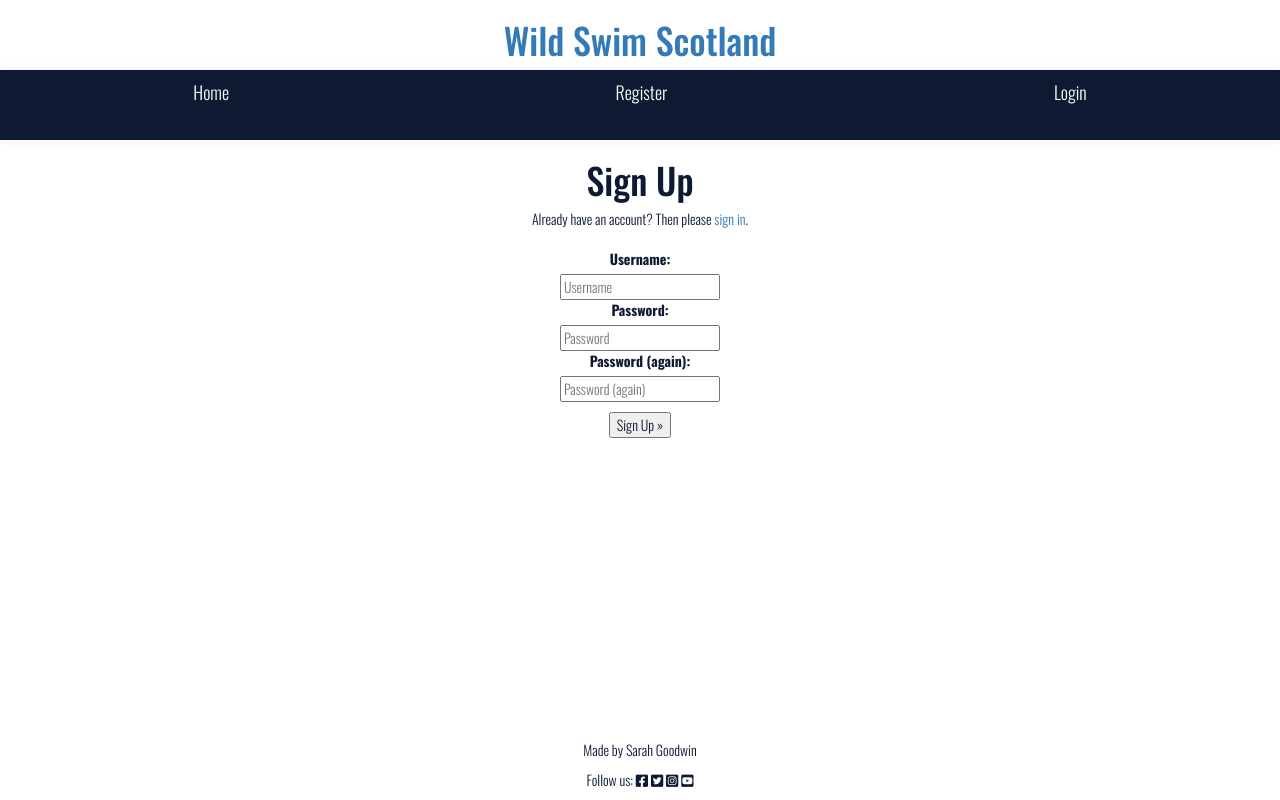
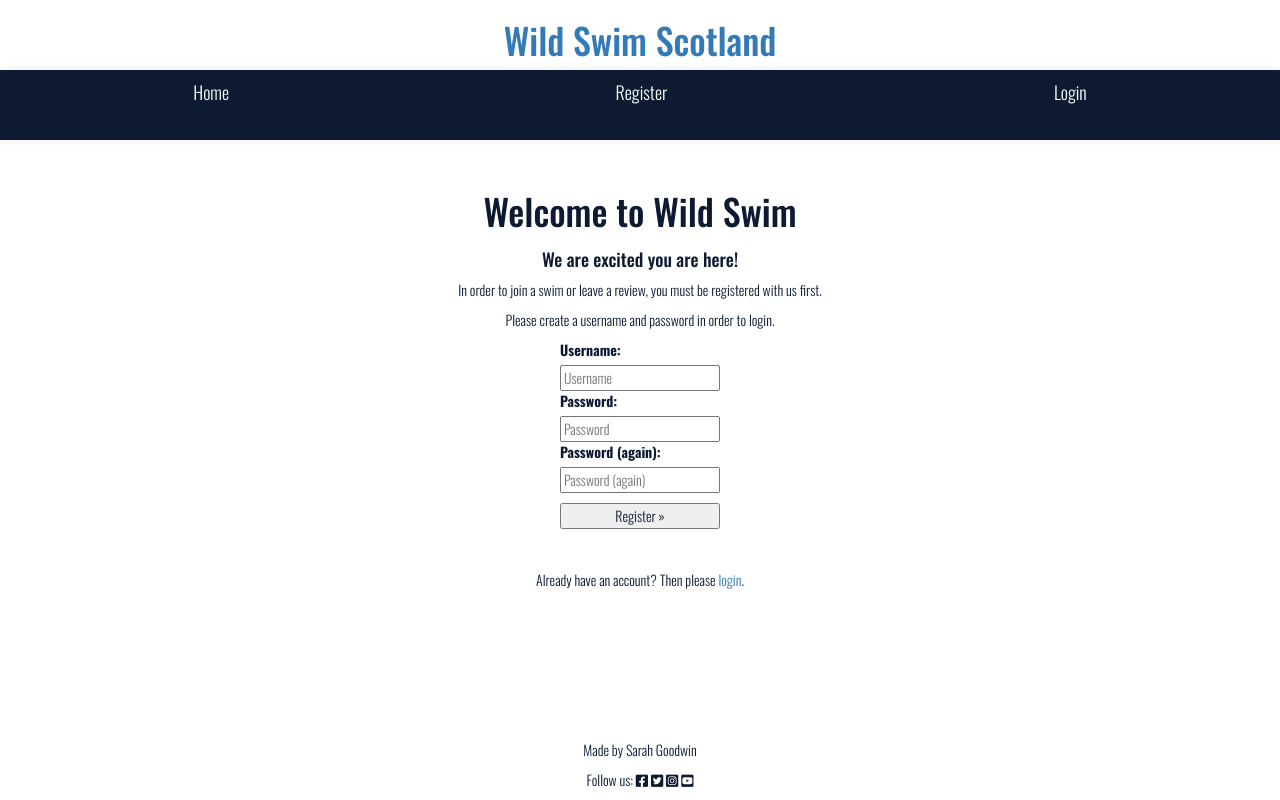
Before and after one commit to sarahgoodwin93/wild-swim-scotland, a Django app: page /accounts/signup/ in a window 1280 px wide. Run offline with Django 4.2, Linux system fonts and the light colour scheme.

Commit message:
(CSS.signup.html) adjust styles for sign up form to match login form

```diff
--- a/static/css/style.css
+++ b/static/css/style.css
@@ -165,39 +165,29 @@ footer {
     height: 200px;
 }
 
-/* Login Page */
+/* Account Forms, signup/ login/ logout Page */
 
-.sign-in-form {
+.account-form {
     display: flex;
     flex-direction: column;
     justify-content: center;
     align-items: center;
     margin: 21px;
+    padding: 10px;
 }
 
 .username-password-signin {
     margin-top: 20px;
 }
 
-/* Reigster Page */
-
-.register-form {
-    display: flex;
-    flex-direction: column;
-    justify-content: center;
-    align-items: center;
-}
-
-#signup_form {
-    display: flex;
-    flex-direction: column;
-    justify-content: center;
-    align-items: center;
-    padding: 10px;
-}
 
 #signup_form button {
     margin-top: 10px;
+}
+
+.signup {
+    display: flex;
+    flex-direction: column;
 }
 
 /* Add Swim Page */
--- a/templates/account/signup.html
+++ b/templates/account/signup.html
@@ -7,14 +7,13 @@
 {% endblock head_title %}
 {% block content %}
 
-<div class="register-form">
-  <h1>{% trans "Sign Up" %}</h1>
-
-  <p>
-    {% blocktrans %}Already have an account? Then please
-    <a href="{{ login_url }}">sign in</a>.{% endblocktrans %}
-  </p>
-
+<div class="container">
+  <div class="signup-form">
+    <div class="row login account-form">
+      <h1>{% trans "Welcome to Wild Swim" %}</h1>
+      <h4>We are excited you are here!</h4>
+      <p>In order to join a swim or leave a review, you must be registered with us first.</p>
+      <p>Please create a username and password in order to login.</p>
       <form
         class="signup"
         id="signup_form"
@@ -35,8 +34,15 @@
           value="{{ redirect_field_value }}"
       />
         {% endif %}
-    <button type="submit">{% trans "Sign Up" %} &raquo;</button>
+      <button type="submit">{% trans "Register" %} &raquo;</button>
       </form>
+      <hr>
+      <p>
+        {% blocktrans %}Already have an account? Then please
+        <a href="{{ login_url }}">login</a>.{% endblocktrans %}
+      </p>
+    </div>
+  </div>
 </div>
 
 {% endblock content %}
```
Also changed, not shown: templates/account/login.html (+7 -9 lines). Lines whose indentation alone changed are shown as unchanged.
